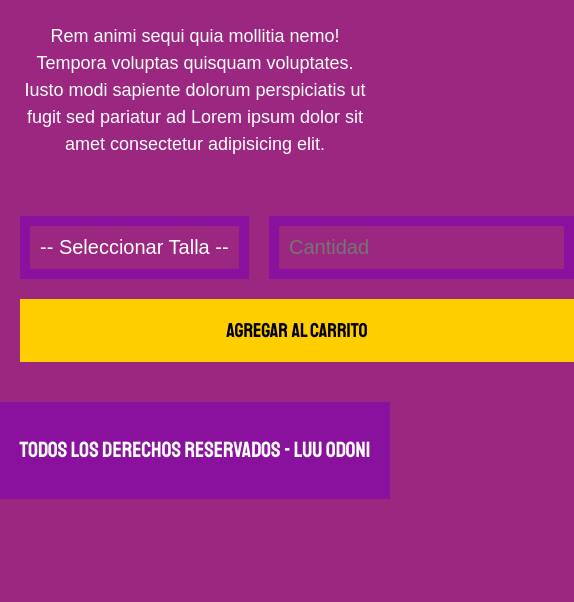
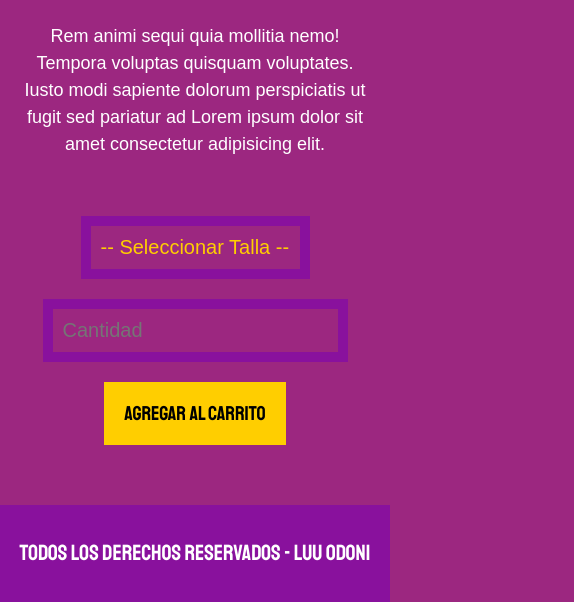
Before and after one commit to luuodoni/FrontEndStore, a plain HTML site: page producto.html in a window 390 px wide. Shown: the part 740-1342 px from the top of the page, 574 px wide, since content can reach past the window. Before the commit the page ends 1239 px from the top, so only its background shows below. Drawn offline with Linux system fonts and the light colour scheme.

```diff
--- a/css/styles.css
+++ b/css/styles.css
@@ -241,10 +241,19 @@
     gap: 2rem;
     padding: 2rem;
 }
+
+@media (max-width:760px ) {
+    .formulario {
+        display: block;
+    }
+    .formulario select, input {
+        margin-bottom: 2rem;
+    }
+}
 .formulario__campo {
     border: 1rem solid var(--primarioOscuro);
     background-color: transparent;
-    color: var(--blanco);
+    color: var(--secundario);
     font-size: 2rem;
     font-family: Arial, Helvetica, sans-serif;
     padding: 1rem;
```
